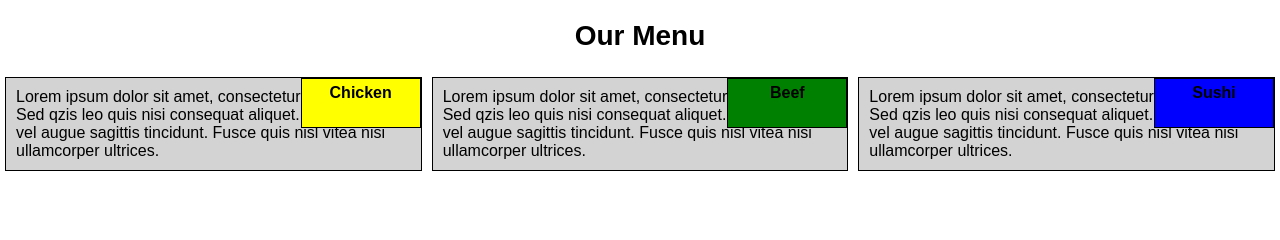
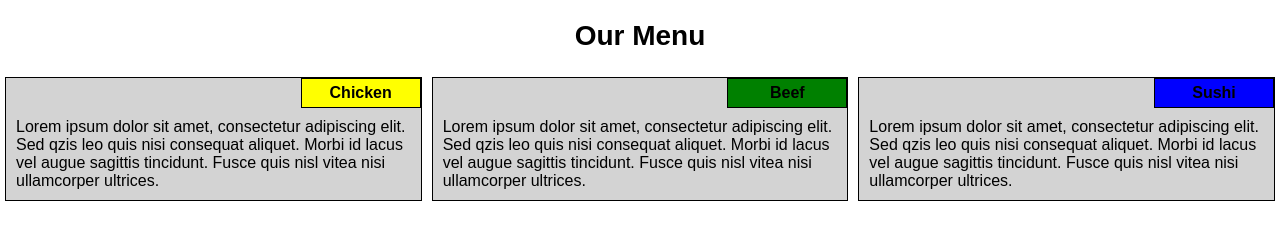
Before and after one commit to ChrisJAlbrecht/HTML_CSS_JS_Web_Dev, a plain HTML site: page module2-solution/index.html in a window 1280 px wide. Drawn offline with Linux system fonts and the light colour scheme.

Commit message:
Update style.css
Final update

```diff
--- a/module2-solution/css/style.css
+++ b/module2-solution/css/style.css
@@ -28,7 +28,6 @@ section {
   border: 1px solid black;
   padding: 5px;
   width: 120px;
-  height: 50px;
   position: absolute;
   top: 0px;
   right: 0px;
@@ -37,7 +36,7 @@ section {
   font-weight: bold;
 }
 
-.box p {
+p {
   margin-top: 30px;
 }
 
```
